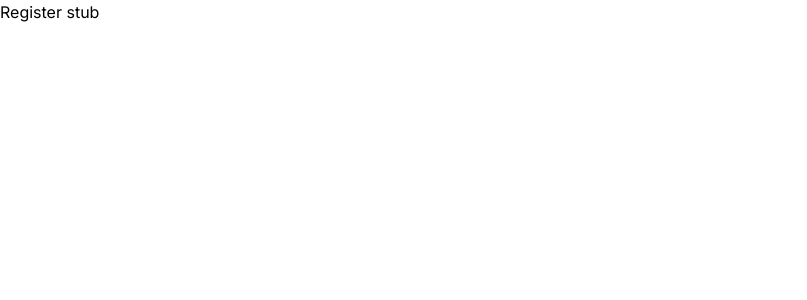
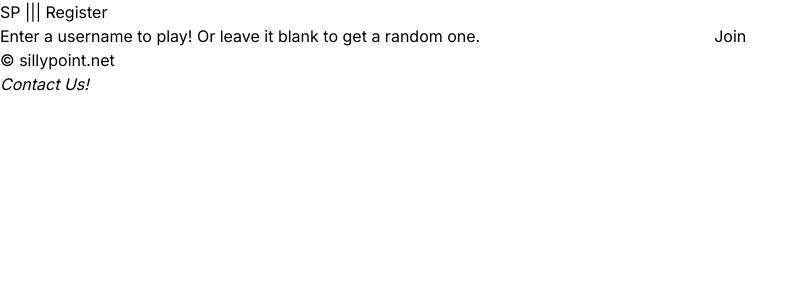
Before and after one commit to niksimh/sillypoint.net, a Next.js app in the folder web-client/: page /register in a window 1280 px wide. Shown: the top 300 px of the page, without its empty margins (0-807 px from the left). Built offline with nearby package versions, Linux system fonts and the light colour scheme.

Commit message:
Completed /register skeleton

```diff
--- /dev/null
+++ b/web-client/src/app/game/page.tsx
@@ -0,0 +1,3 @@
+export default function GamePage() {
+  return <h1>Game stub</h1>
+}
--- a/web-client/src/app/register/page.tsx
+++ b/web-client/src/app/register/page.tsx
@@ -1,3 +1,72 @@
+'use client';
+
+import Header from "../../shared/Header";
+import Footer from "../../shared/Footer";
+import { useState } from "react";
+import { useRouter } from 'next/navigation'
+
 export default function RegisterPage() {
-  return <h1>Register stub</h1>
+  const router = useRouter()
+
+  let [submissionState, setSubmissionState] = useState("pending");
+
+  function submitHandler(e: React.FormEvent<HTMLFormElement>) {
+    (document.getElementById("joinButton") as HTMLButtonElement).disabled = true;
+
+    e.preventDefault();
+
+    let username = (document.getElementById("usernameBox") as HTMLInputElement).value;
+    let fetchUrl = `http://localhost:4000/register?username=${username}`
+
+    fetch(fetchUrl)
+      .then((response) => {
+        if(response.ok) {
+          response.json()
+            .then((registerResult) => {
+              if(registerResult.error) {
+                setSubmissionState(registerResult.reason);
+              } else {
+                localStorage.setItem("playerIdToken", registerResult.playerIdToken);
+                router.push('/game')
+              }
+              (document.getElementById("joinButton") as HTMLButtonElement).disabled = false;
+            })
+            .catch(() => {
+              (document.getElementById("joinButton") as HTMLButtonElement).disabled = false;
+            })
+        }
+      })
+      .catch(() => {
+        (document.getElementById("joinButton") as HTMLButtonElement).disabled = false;
+      })
+    }
+
+  let additionalMessage;
+  switch(submissionState) {
+    case "pending":
+      additionalMessage = "";
+      break;
+    case "notAlphaNumeric":
+      additionalMessage = "Please make sure your username only contains letters and numbers"
+      break;
+    case "hasBadWord":
+      additionalMessage = "Please make sure your username is appropriate"
+      break;
+    case "tooLong":
+      additionalMessage = "Please make sure your username is 15 characters or less";
+      break;
+  }
+
+  return (
+    <>
+      <Header title='Register'/>
+      <form onSubmit={submitHandler}>
+        <label htmlFor="usernameBox">Enter a username to play! Or leave it blank to get a random one.</label>
+        <input type="text" id="usernameBox" name="usernameBox" />
+        { additionalMessage }
+        <input type="submit" id="joinButton" value="Join" />
+      </form>
+      <Footer />
+  </>
+  );
 }
--- /dev/null
+++ b/web-client/src/shared/Header.tsx
@@ -0,0 +1,10 @@
+import Link from "next/link";
+
+export default function Header({ title }: { title: string } ){
+  return (
+    <header>
+      <h1>
+        <Link href='/'>SP</Link> ||| { title }</h1>
+    </header>
+  );
+}
```
